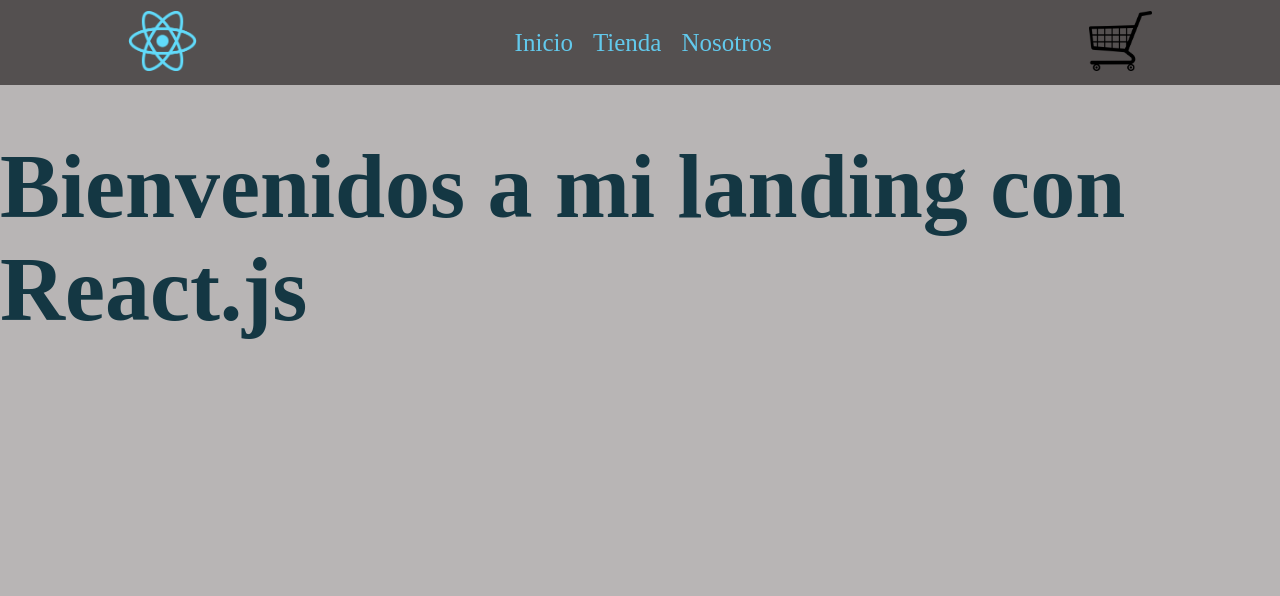
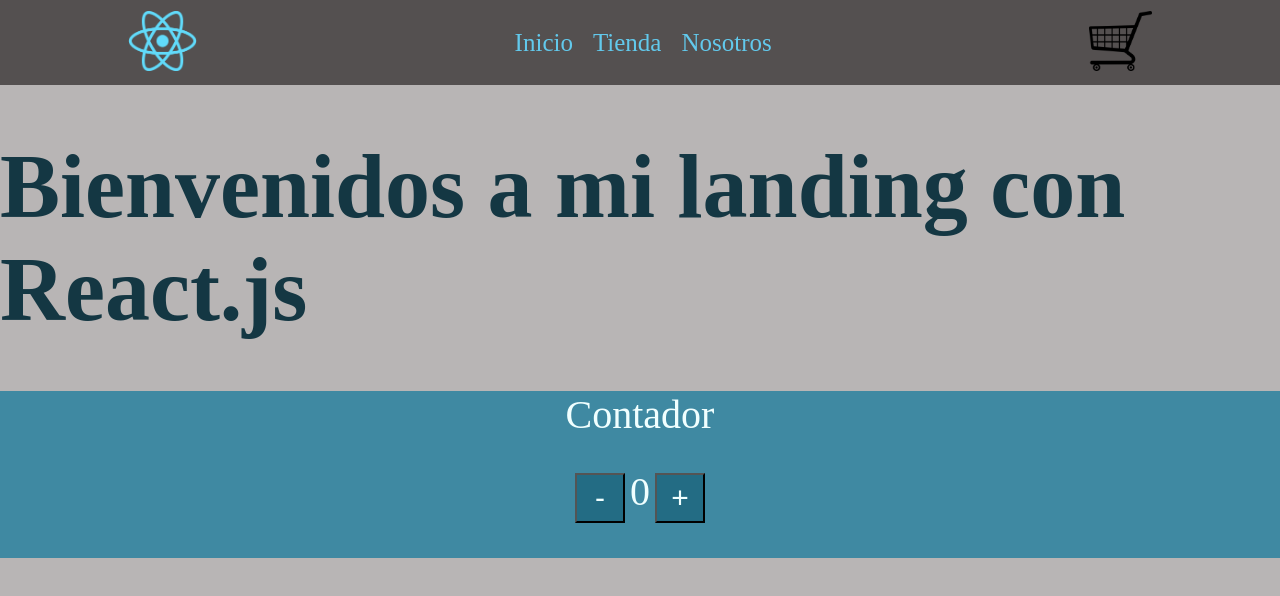
Before and after one commit to agussanchz/Desafio-Components, a React (Create React App) app: page / in a window 1280 px wide. Shown: the top 596 px of the page. Built offline with nearby package versions, Linux system fonts and the light colour scheme.

Commit message:
add proyecto

```diff
--- a/src/components/Main/Main.js
+++ b/src/components/Main/Main.js
@@ -1,10 +1,34 @@
 import React from 'react'
 
 export default function Main({greeting}) {
+
+  const [count, setCount] = React.useState (0)
+
+  const handleRest = () => {
+    if (count > 0){
+      setCount (count - 1)
+    }
+  }
+
+
   return (
     <main className='main'>
+      <div className="div-titulo-main">
         <h1 className='titulo-main'>{greeting}</h1>
+      </div>
+
+      <div className='div-parrafo-main'>
+          <p>Contador</p>
+          <div className='contador'>
+            <input type="button" value="-" onClick ={handleRest}/>
+            {count}
+            <input type="button" value="+" onClick = {() => setCount(count + 1)}/>
+          </div>
+      </div>
+
     </main>
+
+
 
   )
 }
--- a/src/styles/styles.css
+++ b/src/styles/styles.css
@@ -3,9 +3,11 @@
     padding: 0;
     box-sizing: border-box;
 }
+
 body {
     background-color: rgb(184, 181, 181);
 }
+
 .header {
     display: flex;
     justify-content: space-between;
@@ -36,8 +38,6 @@
 }
 
 .main {
-    display: flex;
-    justify-content: center;
     margin-top: 50px;
 }
 
@@ -45,4 +45,40 @@
     font-size: 90px;
     align-items: center;
     color: rgba(9, 46, 59, 0.937);;
+    display: flex;
+    justify-content: center;
 }
+
+.div-parrafo-main {
+    background-color: rgba(55, 135, 162, 0.937);
+    align-items: center;
+}
+
+p {
+    display: flex;
+    justify-content: center;
+    font-size: 40px;
+    margin-top: 50px;
+    color: azure;
+}
+
+.contador {
+    display: flex;
+    justify-content: center;
+    font-size: 40px;
+    padding: 30px;
+    color: azure;
+}
+
+input {
+    height: 50px;
+    width: 50px;
+    background-color: rgba(34, 106, 131, 0.937);
+    color: azure;
+    font-size: 30px;
+    margin: 5px;
+}
+
+input:hover {
+    background-color: rgb(162, 221, 201);
+}
```
Also changed, not shown: src/App.js (line endings or trailing spaces).
